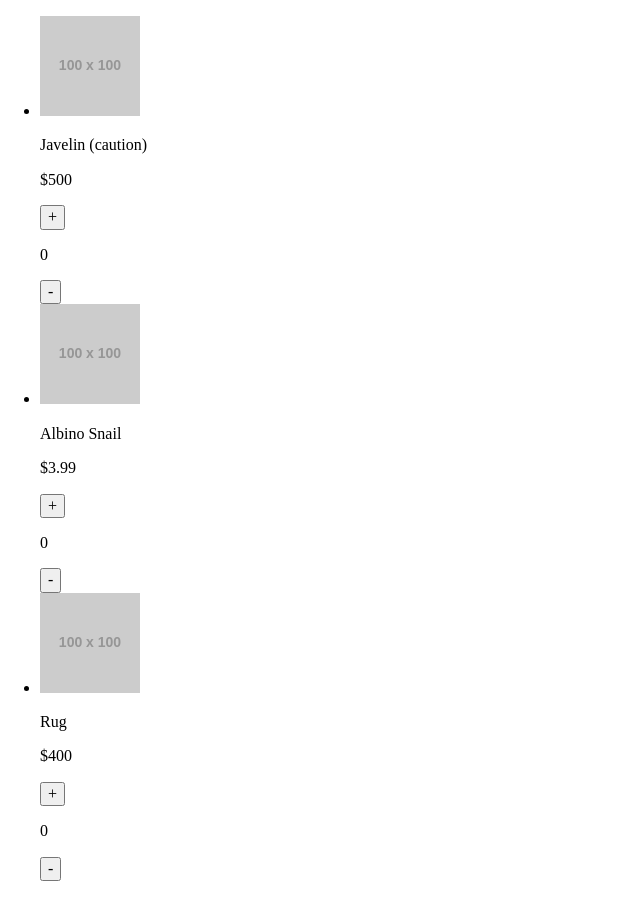
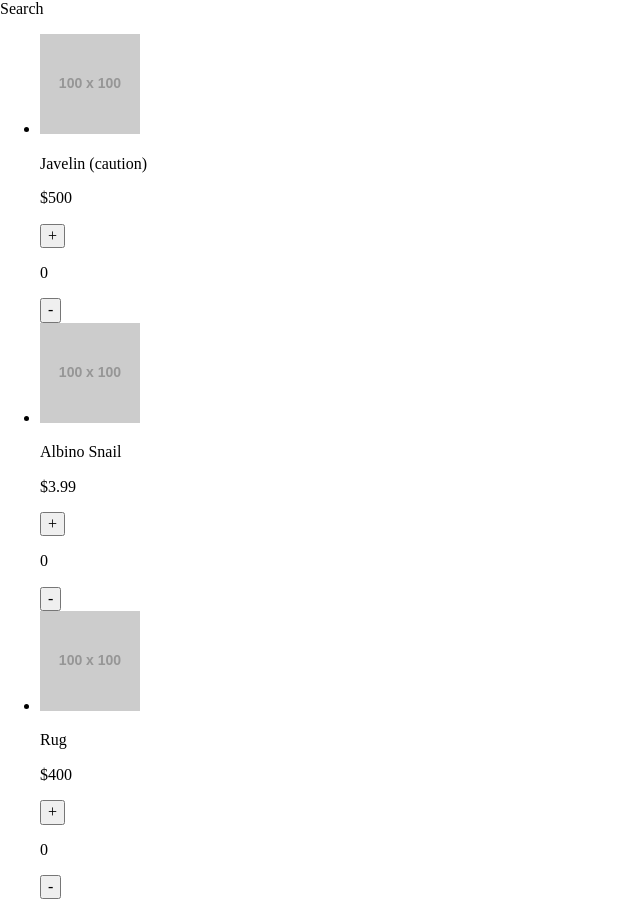
Before and after one commit to madelinewong/reduxacommerce, a React (Create React App) app: page / in a window 1280 px wide. Shown: the whole page, without its empty margins (0-640 px from the left). Built offline with nearby package versions, Linux system fonts and the light colour scheme.

Commit message:
created searchbar stub, searchbar component stub, and set initial state for the search redux state

```diff
--- a/src/App.js
+++ b/src/App.js
@@ -3,11 +3,13 @@ import './App.css';
 import { connect } from 'react-redux';
 
 import ProductList from './ProductList';
+import SearchBar from './SearchBar';
 
 class App extends Component {
   render() {
     return (
      <div>
+       <SearchBar />
        <ProductList products={this.props.products} />
      </div>
     );
--- /dev/null
+++ b/src/SearchBar.js
@@ -0,0 +1,9 @@
+import React from 'react';
+
+const SearchBar = props => {
+    return (
+        <div>Search</div>
+    );
+}
+
+export default SearchBar;
--- a/src/search/index.js
+++ b/src/search/index.js
@@ -1,6 +1,7 @@
 
 
-const reducer = (state={}, action) => {
+const initialState = "";
+const reducer = (state=initialState, action) => {
     console.log('search stuff');
     return state;
 }
```
